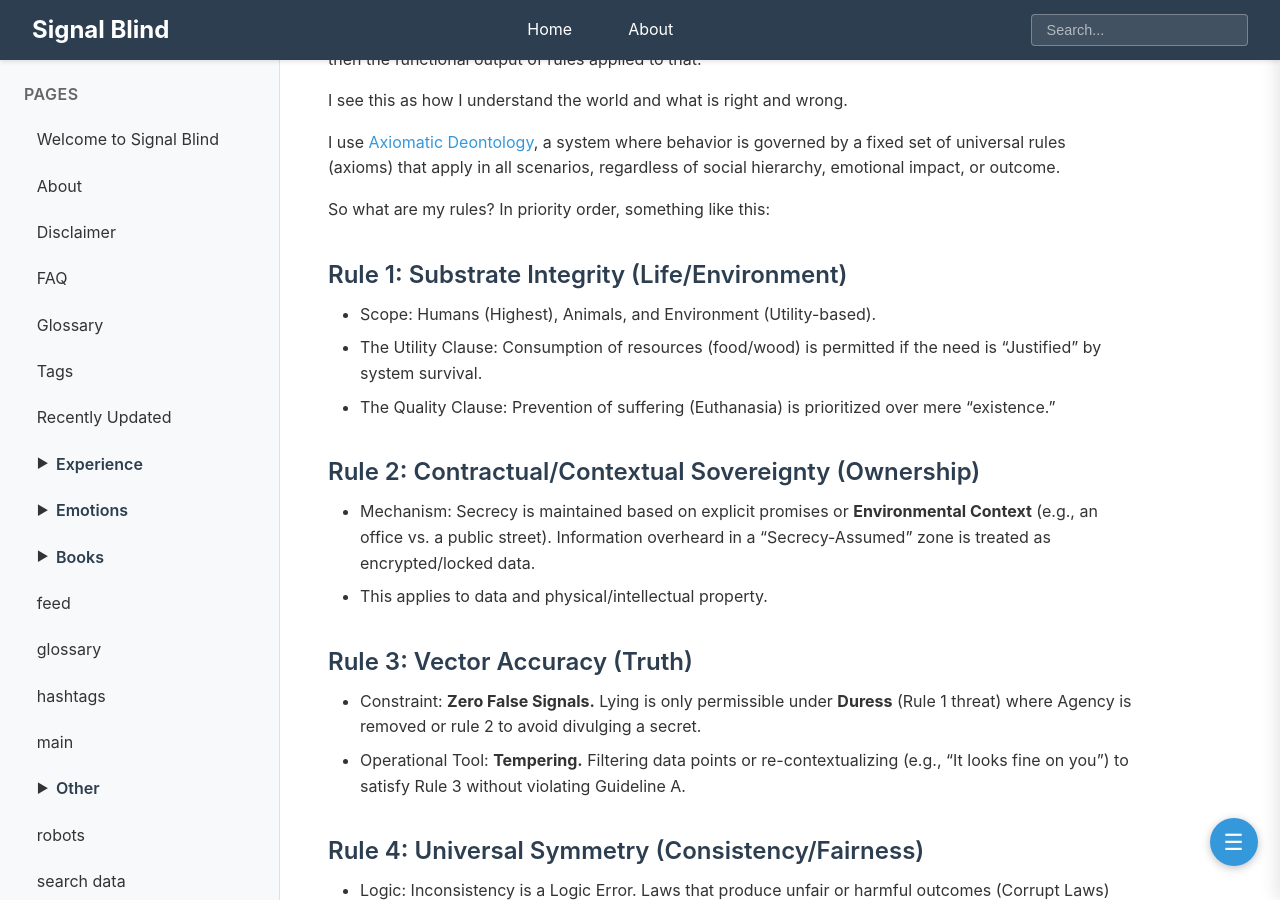
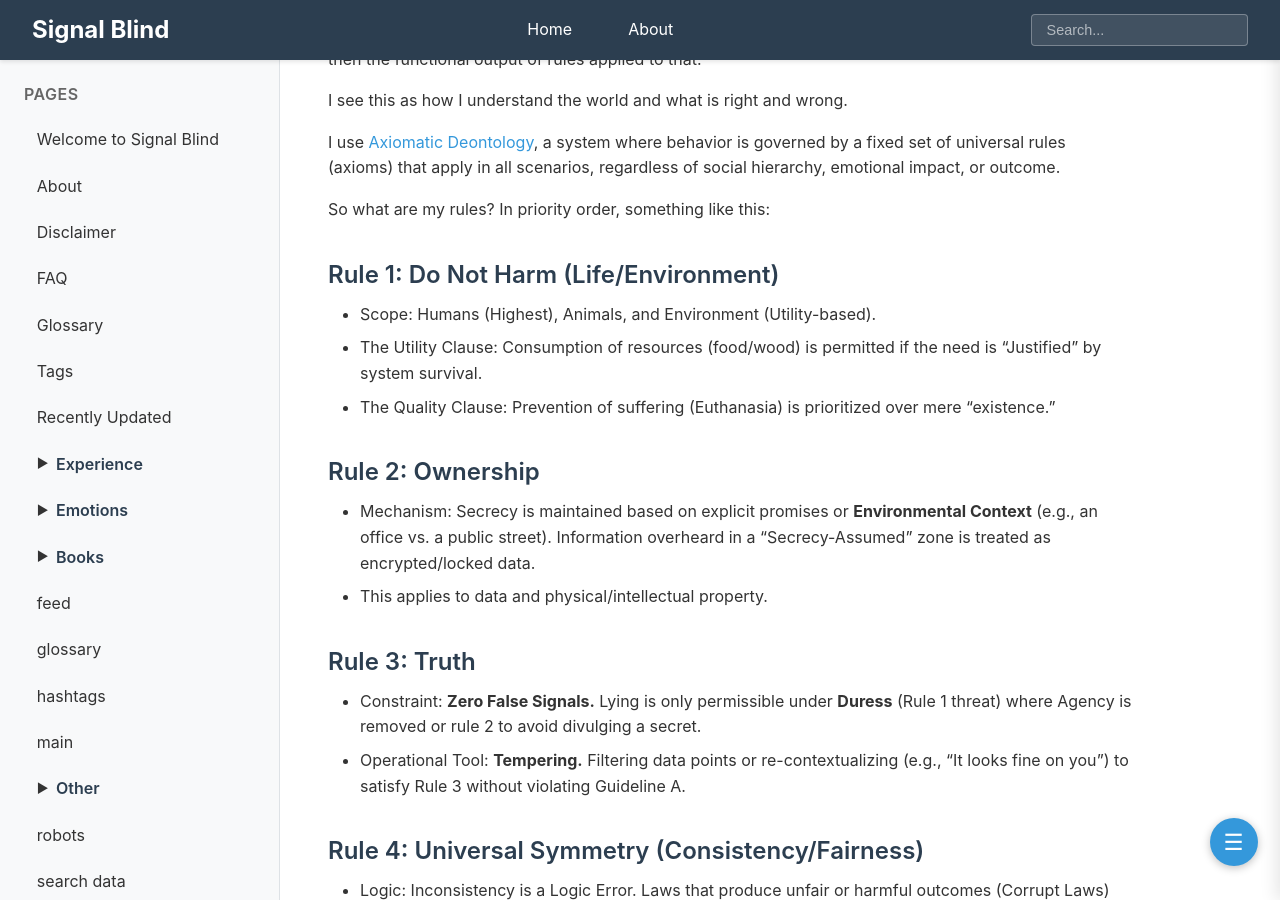
Before and after one commit to SignalBlind/SignalBlind.github.io, a Jekyll site: the page built from How I Think/Ethics.md, in a window 1280 px wide and 900 px high, scrolled down 203 px. Built offline with Jekyll 4.4.1, drawn with Linux system fonts in a browser that asks for light colours; comment, search, counter and statistics services are not loaded.

```diff
--- a/How I Think/Ethics.md
+++ b/How I Think/Ethics.md
@@ -11,18 +11,18 @@ I see this as how I understand the world and what is right and wrong.
 I use [Axiomatic Deontology](Ethical%20Systems.md#Axiomatic%20Deontology), a system where behavior is governed by a fixed set of universal rules (axioms) that apply in all scenarios, regardless of social hierarchy, emotional impact, or outcome.
 
 So what are my rules?  In priority order, something like this:
-### Rule 1: Substrate Integrity (Life/Environment)
+### Rule 1: Do Not Harm (Life/Environment)
 
 - Scope: Humans (Highest), Animals, and Environment (Utility-based).
 - The Utility Clause: Consumption of resources (food/wood) is permitted if the need is "Justified" by system survival.
 - The Quality Clause: Prevention of suffering (Euthanasia) is prioritized over mere "existence."
 
-### Rule 2: Contractual/Contextual Sovereignty (Ownership)
+### Rule 2: Ownership
 
 - Mechanism: Secrecy is maintained based on explicit promises or **Environmental Context** (e.g., an office vs. a public street). Information overheard in a "Secrecy-Assumed" zone is treated as encrypted/locked data.
 - This applies to data and physical/intellectual property.
 
-### Rule 3: Vector Accuracy (Truth)
+### Rule 3: Truth
 
 - Constraint: **Zero False Signals.** Lying is only permissible under **Duress** (Rule 1 threat) where Agency is removed or rule 2 to avoid divulging a secret.
 - Operational Tool: **Tempering.** Filtering data points or re-contextualizing (e.g., "It looks fine on you") to satisfy Rule 3 without violating Guideline A.
```
Also changed, not shown: Emotions/Care.md (added, +24 -0 lines), Emotions/Compassion.md (added, +31 -0 lines), Emotions/Empathy.md (+3 -0 lines), Emotions/Sympathy.md (+1 -0 lines), Experience/Say The Wrong Thing.md (+1 -1 lines), How I Think/Truth and Facts.md (+1 -1 lines).
